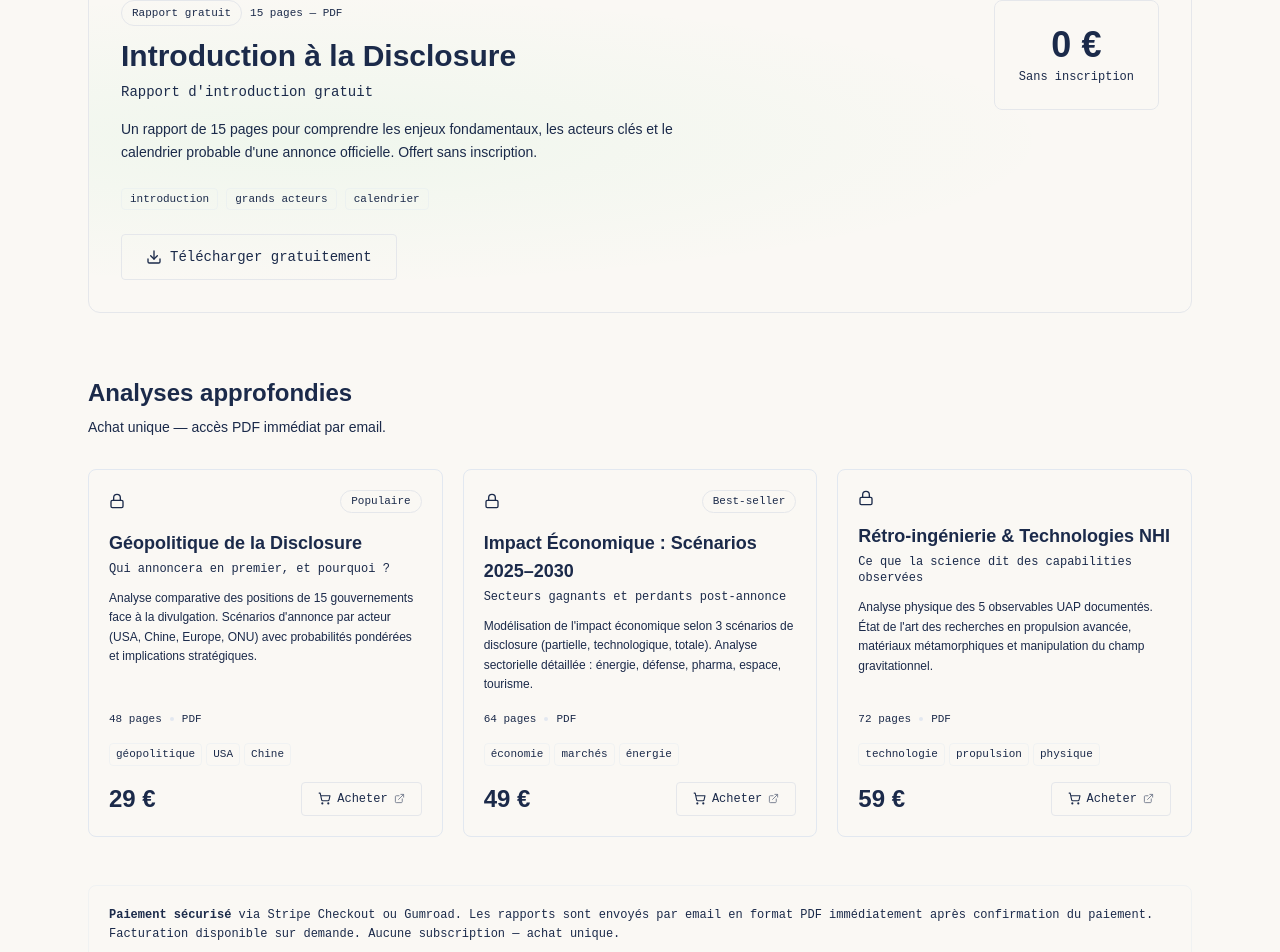
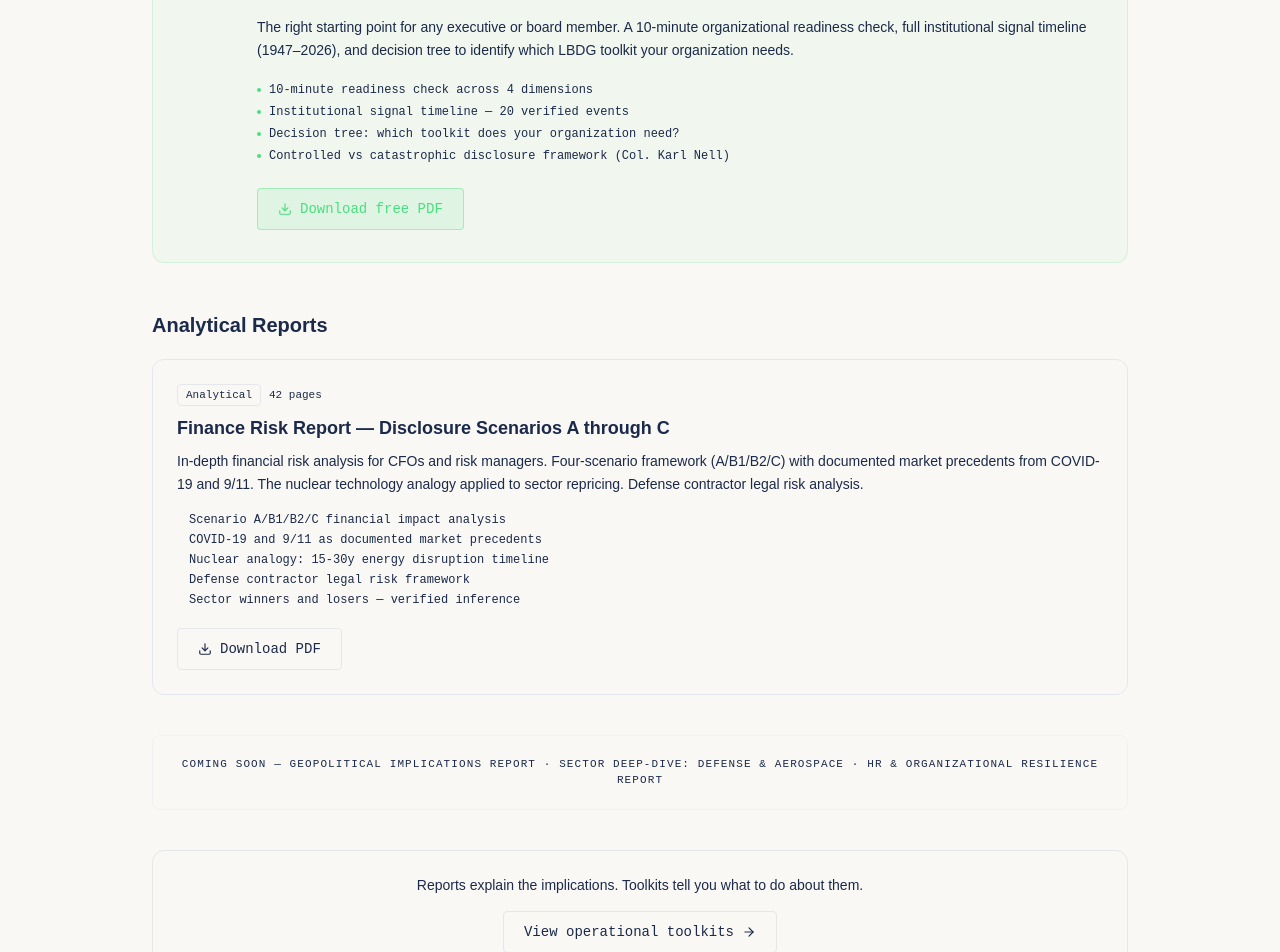
Before and after one commit to lbdgGit/DisclosureHub, a Next.js app in the folder disclosure-hub-starter/: page /rapports in a window 1280 px wide. Shown: the part 380-1332 px from the top of the page. Built offline with nearby package versions, Linux system fonts and the light colour scheme; a web font is replaced by a local one.

Commit message:
Update page.tsx

```diff
--- a/disclosure-hub-starter/app/rapports/page.tsx
+++ b/disclosure-hub-starter/app/rapports/page.tsx
@@ -1,261 +1,209 @@
 import Link from 'next/link';
-import { ExternalLink, Download, ShoppingCart, Star, Lock } from 'lucide-react';
-import { REPORTS } from '@/data/resources';
-import { cn } from '@/lib/utils';
+import { Download, FileText, ArrowRight } from 'lucide-react';
 import type { Metadata } from 'next';
 
 export const metadata: Metadata = {
-  title: 'Rapports Prospectifs',
-  description:
-    "Analyses approfondies sur les enjeux géopolitiques, économiques et technologiques de la disclosure. Achat à l'acte, accès immédiat.",
+  title: 'Reports — LBDG',
+  description: 'In-depth analytical reports on the geopolitical, financial, and organizational implications of disclosure.',
 };
 
-const BADGE_COLORS: Record<string, string> = {
-  Gratuit:      'bg-verified/10 text-verified border-verified/30',
-  Populaire:    'bg-cold/10 text-cold border-cold/30',
-  'Best-seller':'bg-signal/10 text-signal border-signal/30',
+const FREE_REPORT = {
+  id: 'starter',
+  title: 'Executive Starter Pack',
+  badge: 'FREE',
+  description: 'The right starting point for any executive or board member. A 10-minute organizational readiness check, full institutional signal timeline (1947–2026), and decision tree to identify which LBDG toolkit your organization needs.',
+  features: [
+    '10-minute readiness check across 4 dimensions',
+    'Institutional signal timeline — 20 verified events',
+    'Decision tree: which toolkit does your organization need?',
+    'Controlled vs catastrophic disclosure framework (Col. Karl Nell)',
+  ],
+  pages: 3,
+  pdfPath: '/downloads/LBDG-Executive-Starter-Pack-v2.pdf',
 };
 
-function formatPrice(prix: number): string {
-  if (prix === 0) return 'Gratuit';
-  return `${prix} €`;
-}
+const REPORTS = [
+  {
+    id: 'finance-risk',
+    title: 'Finance Risk Report — Disclosure Scenarios A through C',
+    badge: 'Analytical',
+    description: 'In-depth financial risk analysis for CFOs and risk managers. Four-scenario framework (A/B1/B2/C) with documented market precedents from COVID-19 and 9/11. The nuclear technology analogy applied to sector repricing. Defense contractor legal risk analysis.',
+    features: [
+      'Scenario A/B1/B2/C financial impact analysis',
+      'COVID-19 and 9/11 as documented market precedents',
+      'Nuclear analogy: 15-30y energy disruption timeline',
+      'Defense contractor legal risk framework',
+      'Sector winners and losers — verified inference',
+    ],
+    pages: 42,
+    pdfPath: '/downloads/LBDG-Finance-Risk-Toolkit-v2-2025.pdf',
+  },
+];
 
-export default function RapportsPage() {
-  const freeReport  = REPORTS.find((r) => r.gratuit);
-  const paidReports = REPORTS.filter((r) => !r.gratuit);
+export default function ReportsPage() {
+  return (
+    <div className="max-w-5xl mx-auto px-4 sm:px-6 pt-24 pb-20">
 
-  return (
-    <div className="max-w-6xl mx-auto px-4 sm:px-6 pt-28 pb-20">
       {/* Header */}
-      <div className="mb-16">
+      <div className="mb-12">
         <span
           className="text-2xs font-mono text-muted tracking-[0.25em] uppercase block mb-3"
           style={{ fontFamily: 'JetBrains Mono, monospace' }}
         >
-          Pilier 03 — Monétisation
+          Reports & Analysis
         </span>
         <h1
-          className="font-display text-4xl sm:text-5xl font-800 text-bright mb-4"
+          className="font-display text-3xl sm:text-5xl font-800 text-bright mb-4"
           style={{ fontFamily: 'Syne, sans-serif', fontWeight: 800 }}
         >
-          Rapports prospectifs
+          Understand the implications.
         </h1>
         <p className="text-body/80 max-w-xl leading-relaxed" style={{ fontFamily: 'Syne, sans-serif' }}>
-          Des analyses de fond sur les enjeux géopolitiques, économiques et technologiques d&apos;une annonce officielle.
-          Achat à l&apos;acte, accès immédiat par email.
+          Analytical reports on the geopolitical, financial, and organizational implications of disclosure. Every claim sourced. Inferences explicitly labeled.
         </p>
       </div>
 
-      {/* Rapport gratuit — Mise en avant */}
-      {freeReport && (
-        <div
-          id="gratuit"
-          className="relative mb-16 p-8 rounded-xl border border-verified/30 bg-surface overflow-hidden scroll-mt-24"
-        >
-          {/* Fond */}
-          <div
-            className="absolute inset-0 pointer-events-none"
-            style={{
-              background: 'radial-gradient(ellipse at 20% 50%, rgba(74,222,128,0.06) 0%, transparent 60%)',
-            }}
-            aria-hidden
-          />
-
-          <div className="relative flex flex-col sm:flex-row gap-6 items-start">
+      {/* Free Report — Featured */}
+      <div id="starter" className="relative mb-12 p-6 sm:p-8 rounded-xl border border-green-400/20 bg-green-400/5 scroll-mt-24">
+        <div className="flex flex-col sm:flex-row sm:items-start gap-6">
+          <div className="shrink-0 w-12 h-12 rounded-lg border border-green-400/20 bg-green-400/10 flex items-center justify-center">
+            <FileText size={22} className="text-green-400" />
+          </div>
           <div className="flex-1">
-              <div className="flex items-center gap-2 mb-3">
+            <div className="flex flex-wrap items-center gap-2 mb-2">
               <span
-                  className="px-2.5 py-1 rounded-full text-2xs font-mono font-600 border bg-verified/10 text-verified border-verified/30"
+                className="px-2 py-0.5 rounded text-2xs font-mono border text-green-400 border-green-400/30 bg-green-400/10 font-600"
                 style={{ fontFamily: 'JetBrains Mono, monospace' }}
               >
-                  Rapport gratuit
+                {FREE_REPORT.badge}
               </span>
-                <span
-                  className="text-2xs font-mono text-muted"
-                  style={{ fontFamily: 'JetBrains Mono, monospace' }}
-                >
-                  {freeReport.pages} pages — PDF
+              <span className="text-2xs font-mono text-muted" style={{ fontFamily: 'JetBrains Mono, monospace' }}>
+                {FREE_REPORT.pages} pages · No email required
               </span>
             </div>
 
             <h2
-                className="font-display text-2xl sm:text-3xl font-700 text-bright mb-2"
+              className="font-display text-xl sm:text-2xl font-700 text-bright mb-3"
               style={{ fontFamily: 'Syne, sans-serif', fontWeight: 700 }}
             >
-                {freeReport.titre}
+              {FREE_REPORT.title}
             </h2>
-              <p
-                className="text-sm text-verified/80 font-mono mb-4"
+
+            <p className="text-sm text-body/80 leading-relaxed mb-5" style={{ fontFamily: 'Syne, sans-serif' }}>
+              {FREE_REPORT.description}
+            </p>
+
+            <ul className="space-y-1.5 mb-6">
+              {FREE_REPORT.features.map((f) => (
+                <li key={f} className="flex items-center gap-2 text-xs text-muted" style={{ fontFamily: 'JetBrains Mono, monospace' }}>
+                  <span className="w-1 h-1 rounded-full bg-green-400 shrink-0" />
+                  {f}
+                </li>
+              ))}
+            </ul>
+
+            <a
+              href={FREE_REPORT.pdfPath}
+              download
+              className="inline-flex items-center gap-2 px-5 py-2.5 rounded bg-green-400/10 border border-green-400/40 text-green-400 font-mono text-sm hover:bg-green-400/20 transition-all"
               style={{ fontFamily: 'JetBrains Mono, monospace' }}
             >
-                {freeReport.sous_titre}
-              </p>
-              <p
-                className="text-sm text-body/80 leading-relaxed mb-6 max-w-xl"
-                style={{ fontFamily: 'Syne, sans-serif' }}
+              <Download size={14} />
+              Download free PDF
+            </a>
+          </div>
+        </div>
+      </div>
+
+      {/* Analytical Reports */}
+      <h2
+        className="font-display text-xl font-700 text-bright mb-5"
+        style={{ fontFamily: 'Syne, sans-serif', fontWeight: 700 }}
       >
-                {freeReport.description}
+        Analytical Reports
+      </h2>
+
+      <div className="flex flex-col gap-5">
+        {REPORTS.map((report) => (
+          <div
+            key={report.id}
+            className="p-6 rounded-xl border border-border bg-surface/40 hover:bg-surface hover:border-border/80 transition-all"
+          >
+            <div className="flex flex-col sm:flex-row sm:items-start gap-4">
+              <div className="flex-1">
+                <div className="flex flex-wrap items-center gap-2 mb-2">
+                  <span
+                    className="px-2 py-0.5 rounded text-2xs font-mono border text-signal border-signal/30 bg-signal/10"
+                    style={{ fontFamily: 'JetBrains Mono, monospace' }}
+                  >
+                    {report.badge}
+                  </span>
+                  <span className="text-2xs font-mono text-muted" style={{ fontFamily: 'JetBrains Mono, monospace' }}>
+                    {report.pages} pages
+                  </span>
+                </div>
+
+                <h3
+                  className="font-display text-lg font-700 text-bright mb-2"
+                  style={{ fontFamily: 'Syne, sans-serif', fontWeight: 700 }}
+                >
+                  {report.title}
+                </h3>
+
+                <p className="text-sm text-body/80 leading-relaxed mb-4" style={{ fontFamily: 'Syne, sans-serif' }}>
+                  {report.description}
                 </p>
 
-              <div className="flex flex-wrap gap-2 mb-6">
-                {freeReport.tags.map((tag) => (
-                  <span
-                    key={tag}
-                    className="px-2 py-0.5 rounded text-2xs font-mono text-muted/60 bg-panel border border-border/40"
-                    style={{ fontFamily: 'JetBrains Mono, monospace' }}
-                  >
-                    {tag}
-                  </span>
+                <ul className="space-y-1 mb-5">
+                  {report.features.map((f) => (
+                    <li key={f} className="flex items-center gap-2 text-xs text-muted" style={{ fontFamily: 'JetBrains Mono, monospace' }}>
+                      <span className="w-1 h-1 rounded-full bg-signal shrink-0" />
+                      {f}
+                    </li>
                   ))}
+                </ul>
+              </div>
             </div>
 
             <a
-                href={freeReport.achat_url}
-                className="inline-flex items-center gap-2 px-6 py-3 rounded border border-verified/40 text-verified font-mono font-600 text-sm hover:bg-verified/10 transition-all"
+              href={report.pdfPath}
+              download
+              className="inline-flex items-center gap-2 px-5 py-2.5 rounded border border-signal/30 text-signal font-mono text-sm hover:bg-signal/10 transition-all"
               style={{ fontFamily: 'JetBrains Mono, monospace' }}
             >
-                <Download size={16} />
-                Télécharger gratuitement
+              <Download size={14} />
+              Download PDF
             </a>
-            </div>
-
-            {/* Prix affiché */}
-            <div className="shrink-0 text-center p-6 rounded-lg border border-verified/20 bg-verified/5">
-              <div
-                className="font-display text-4xl font-800 text-verified mb-1"
-                style={{ fontFamily: 'Syne, sans-serif', fontWeight: 800 }}
-              >
-                0 €
-              </div>
-              <div
-                className="text-xs font-mono text-muted"
-                style={{ fontFamily: 'JetBrains Mono, monospace' }}
-              >
-                Sans inscription
-              </div>
-            </div>
-          </div>
-        </div>
-      )}
-
-      {/* Rapports payants */}
-      <div className="mb-8">
-        <h2
-          className="font-display text-2xl font-700 text-bright mb-2"
-          style={{ fontFamily: 'Syne, sans-serif', fontWeight: 700 }}
-        >
-          Analyses approfondies
-        </h2>
-        <p
-          className="text-sm text-muted"
-          style={{ fontFamily: 'Syne, sans-serif' }}
-        >
-          Achat unique — accès PDF immédiat par email.
-        </p>
-      </div>
-
-      <div className="grid grid-cols-1 md:grid-cols-2 lg:grid-cols-3 gap-5">
-        {paidReports.map((rapport) => (
-          <div
-            key={rapport.id}
-            className="flex flex-col p-5 rounded-lg border border-border bg-surface/40 hover:bg-surface hover:border-border/80 transition-all"
-          >
-            {/* Badge */}
-            <div className="flex items-center justify-between mb-4">
-              <Lock size={16} className="text-muted" />
-              {rapport.badge && (
-                <span
-                  className={cn(
-                    'px-2.5 py-0.5 rounded-full text-2xs font-mono font-600 border',
-                    BADGE_COLORS[rapport.badge] ?? 'text-muted border-muted/30',
-                  )}
-                  style={{ fontFamily: 'JetBrains Mono, monospace' }}
-                >
-                  {rapport.badge}
-                </span>
-              )}
-            </div>
-
-            {/* Titre */}
-            <h3
-              className="font-display text-lg font-700 text-bright mb-1"
-              style={{ fontFamily: 'Syne, sans-serif', fontWeight: 700 }}
-            >
-              {rapport.titre}
-            </h3>
-            <p
-              className="text-xs font-mono text-signal/80 mb-3"
-              style={{ fontFamily: 'JetBrains Mono, monospace' }}
-            >
-              {rapport.sous_titre}
-            </p>
-
-            <p
-              className="text-xs text-body/70 leading-relaxed mb-4 flex-1"
-              style={{ fontFamily: 'Syne, sans-serif' }}
-            >
-              {rapport.description}
-            </p>
-
-            {/* Meta */}
-            <div
-              className="flex items-center gap-2 text-2xs font-mono text-muted/60 mb-4"
-              style={{ fontFamily: 'JetBrains Mono, monospace' }}
-            >
-              <span>{rapport.pages} pages</span>
-              <span className="w-1 h-1 rounded-full bg-border" />
-              <span>PDF</span>
-            </div>
-
-            {/* Tags */}
-            <div className="flex flex-wrap gap-1 mb-4">
-              {rapport.tags.slice(0, 3).map((tag) => (
-                <span
-                  key={tag}
-                  className="px-1.5 py-0.5 rounded text-2xs font-mono text-muted/50 bg-panel border border-border/40"
-                  style={{ fontFamily: 'JetBrains Mono, monospace' }}
-                >
-                  {tag}
-                </span>
-              ))}
-            </div>
-
-            {/* Prix + CTA */}
-            <div className="flex items-center justify-between gap-3">
-              <span
-                className="font-display text-2xl font-700 text-bright"
-                style={{ fontFamily: 'Syne, sans-serif', fontWeight: 700 }}
-              >
-                {formatPrice(rapport.prix_eur)}
-              </span>
-
-              <a
-                href={rapport.achat_url}
-                target="_blank"
-                rel="noopener noreferrer"
-                className="flex items-center gap-1.5 px-4 py-2 rounded border border-signal/40 text-signal font-mono font-600 text-xs hover:bg-signal/10 transition-all"
-                style={{ fontFamily: 'JetBrains Mono, monospace' }}
-              >
-                <ShoppingCart size={13} />
-                Acheter
-                <ExternalLink size={11} className="opacity-60" />
-              </a>
-            </div>
           </div>
         ))}
       </div>
 
-      {/* Note paiement */}
-      <div className="mt-12 p-5 rounded-lg border border-border/40 bg-panel/30">
+      {/* Coming soon */}
+      <div className="mt-10 p-5 rounded-lg border border-border/40 bg-surface/20">
         <p
-          className="text-xs font-mono text-muted/60 leading-relaxed"
+          className="text-2xs font-mono text-muted tracking-widest uppercase text-center"
           style={{ fontFamily: 'JetBrains Mono, monospace' }}
         >
-          <strong className="text-muted">Paiement sécurisé</strong> via Stripe Checkout ou Gumroad.
-          Les rapports sont envoyés par email en format PDF immédiatement après confirmation du paiement.
-          Facturation disponible sur demande. Aucune subscription — achat unique.
+          Coming soon — Geopolitical Implications Report · Sector Deep-Dive: Defense & Aerospace · HR & Organizational Resilience Report
         </p>
+      </div>
+
+      {/* CTA to toolkits */}
+      <div className="mt-10 p-6 rounded-xl border border-signal/20 bg-signal/5 text-center">
+        <p
+          className="text-sm text-body/80 mb-4"
+          style={{ fontFamily: 'Syne, sans-serif' }}
+        >
+          Reports explain the implications. Toolkits tell you what to do about them.
+        </p>
+        <Link
+          href="/toolkits"
+          className="inline-flex items-center gap-2 px-5 py-2.5 rounded bg-signal/10 border border-signal/40 text-signal font-mono text-sm hover:bg-signal/20 transition-all"
+          style={{ fontFamily: 'JetBrains Mono, monospace' }}
+        >
+          View operational toolkits
+          <ArrowRight size={14} />
+        </Link>
       </div>
     </div>
   );
```
Lines whose indentation alone changed are shown as unchanged.
